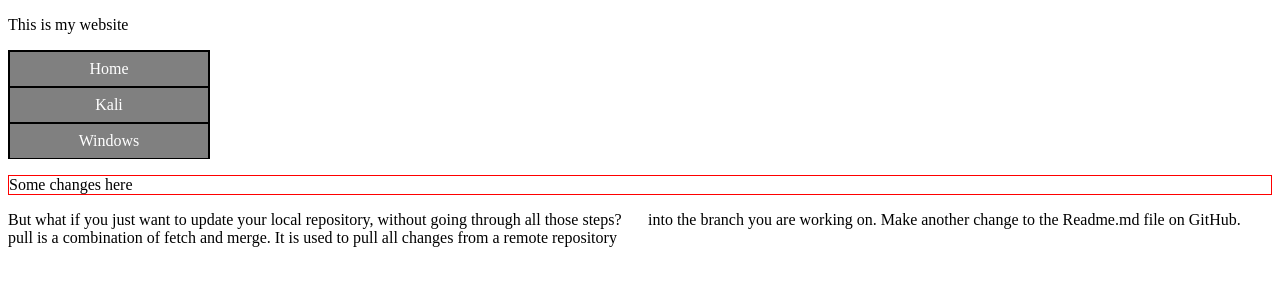
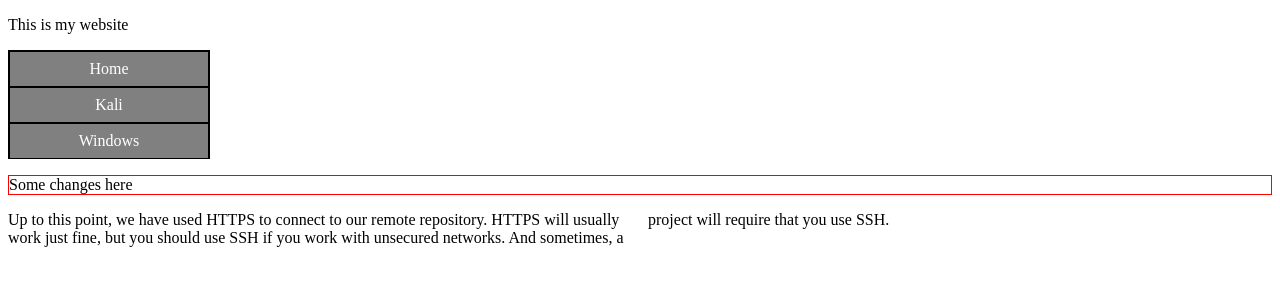
Before and after one commit to zecter310/MyProject2, a Django app: page /members/func1 in a window 1280 px wide. Shown: the top 300 px of the page. Run offline with Django 4.2, Linux system fonts and the light colour scheme.

Commit message:
my file change one more times

```diff
--- a/members/templates/myfirst.html
+++ b/members/templates/myfirst.html
@@ -29,7 +29,7 @@
 	.change {
 		border: 1px solid red;
 	}
-	.other {
+	.miss {
 		column-count: 2;
 	}
 </style>
@@ -42,7 +42,10 @@
 		<li><a>Windows</a></li>
 	</ul>
 	<p class="change">Some changes here</p>
-	<div class="other">But what if you just want to update your local repository, without going through all those steps?
-	pull is a combination of fetch and merge. It is used to pull all changes from a remote repository into the branch you are working on. Make another change to the Readme.md file on GitHub.</div>
+	<div class="miss">Up to this point, we have used HTTPS to connect to our remote repository.
+
+	HTTPS will usually work just fine, but you should use SSH if you work with unsecured networks. And sometimes, a project will require that you use SSH.
+
+	</div>
 </body>
 </html>
```
